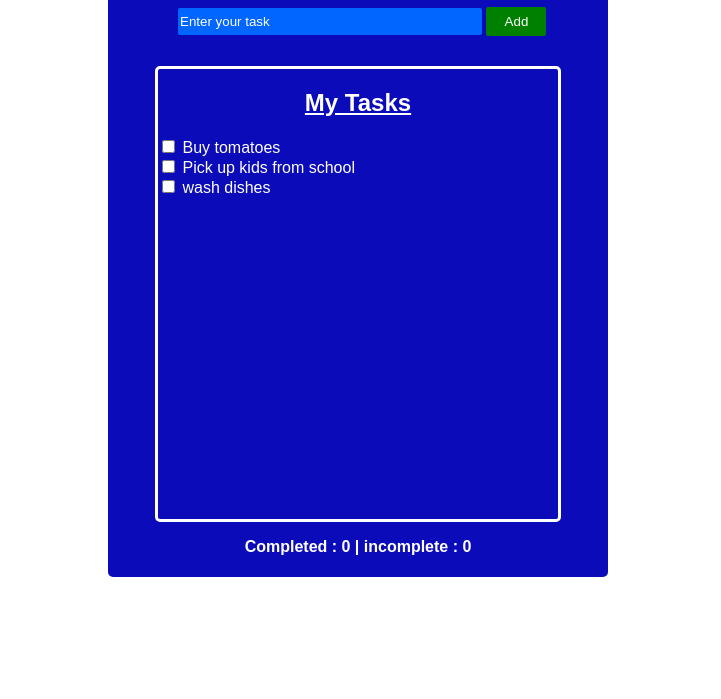
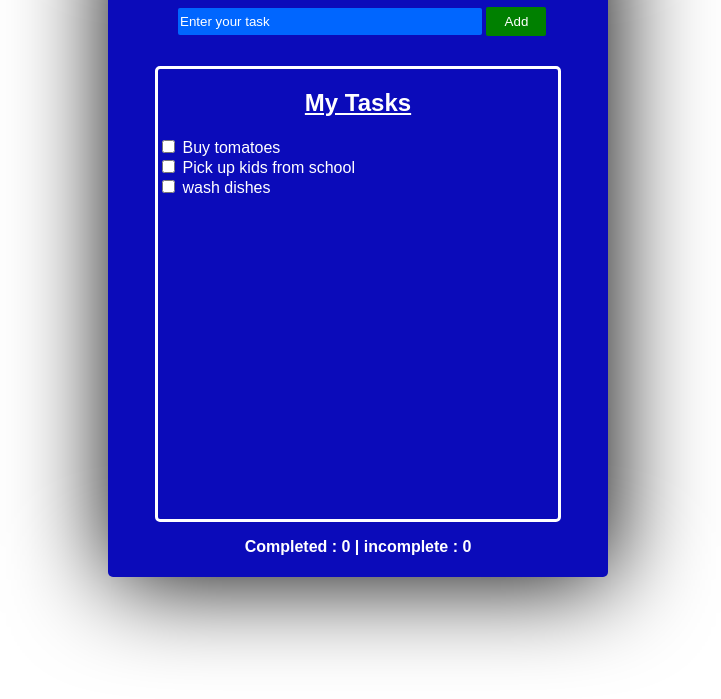
Before and after one commit to shaunmarv3/todo-list, a plain HTML site: page todo.html in a window 1280 px wide. Shown: the part 101-800 px from the top of the page, without its empty margins (282-1003 px from the left). Drawn offline with Linux system fonts and the light colour scheme.

Commit message:
added shadow

```diff
--- a/design.css
+++ b/design.css
@@ -12,6 +12,7 @@ body {
     border-radius: 5px;
     padding-top: 20px;
     color: rgb(255, 255, 255);
+    box-shadow: 3px 3px 100px black;
 }
 
 h1 {
```
